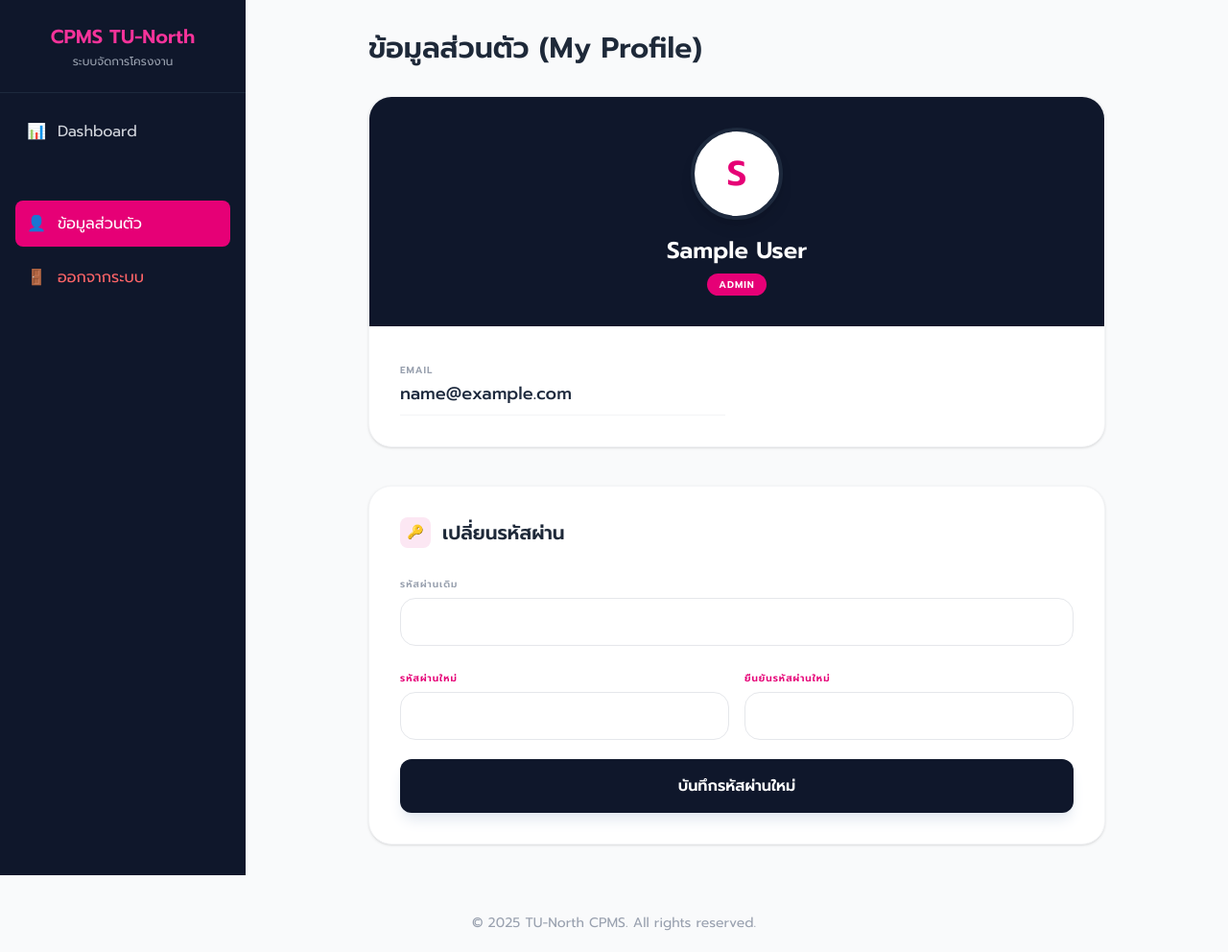
After one commit to NOGiTTiS/tunorth-cpms, a PHP site: page /tunorth-cpms/profile in a window 1280 px wide. The commit adds this page. Shown: the whole page at 96% size. Run offline with PHP 8.4, Linux system fonts and the light colour scheme; the visitor is signed in with stand-in values (Sample User, id 1); data that the repository does not hold is empty; some libraries are stand-ins or nearby versions.

Commit message:
UserProfile

```diff
--- /dev/null
+++ b/app/controllers/Profile.php
@@ -0,0 +1,45 @@
+<?php
+class Profile extends Controller {
+    public function __construct() {
+        $this->middleware();
+    }
+
+    public function index() {
+        $userModel = $this->model('User_model');
+        $user = $userModel->getUserById($_SESSION['user_id']);
+
+        $this->view('profile/index', ['user' => $user]);
+    }
+
+    public function update_password() {
+        $this->verifyCsrfToken();
+        if ($_SERVER['REQUEST_METHOD'] == 'POST') {
+            $userModel = $this->model('User_model');
+            $user = $userModel->getUserById($_SESSION['user_id']);
+
+            $old_pass = $_POST['old_password'];
+            $new_pass = $_POST['new_password'];
+            $confirm_pass = $_POST['confirm_password'];
+
+            // 1. Check Old Password
+            if (!password_verify($old_pass, $user['password'])) {
+                echo json_encode(['status' => 'error', 'message' => 'รหัสผ่านเดิมไม่ถูกต้อง']);
+                return;
+            }
+
+            // 2. Check Confirm Password
+            if ($new_pass !== $confirm_pass) {
+                echo json_encode(['status' => 'error', 'message' => 'รหัสผ่านใหม่ไม่ตรงกัน']);
+                return;
+            }
+
+            // 3. Update
+            if ($userModel->updatePassword($_SESSION['user_id'], $new_pass)) {
+                $this->model('Log_model')->log($_SESSION['user_id'], $_SESSION['user_role'], 'CHANGE_PASSWORD', 'เปลี่ยนรหัสผ่านสำเร็จ');
+                echo json_encode(['status' => 'success', 'message' => 'เปลี่ยนรหัสผ่านเรียบร้อยแล้ว']);
+            } else {
+                echo json_encode(['status' => 'error', 'message' => 'เกิดข้อผิดพลาดในการบันทึก']);
+            }
+        }
+    }
+}
--- a/app/models/User_model.php
+++ b/app/models/User_model.php
@@ -34,4 +34,17 @@ class User_model {
 
         return $stmt->execute();
     }
+
+    public function getUserById($id) {
+        $stmt = $this->db->prepare("SELECT * FROM " . $this->table . " WHERE id = :id");
+        $stmt->bindParam(':id', $id);
+        $stmt->execute();
+        return $stmt->fetch(PDO::FETCH_ASSOC);
+    }
+
+    public function updatePassword($id, $new_password) {
+        $hashed = password_hash($new_password, PASSWORD_DEFAULT);
+        $stmt = $this->db->prepare("UPDATE " . $this->table . " SET password = :pass WHERE id = :id");
+        return $stmt->execute([':pass' => $hashed, ':id' => $id]);
+    }
 }
--- /dev/null
+++ b/app/views/profile/index.php
@@ -0,0 +1,117 @@
+<?php require_once __DIR__ . '/../templates/header.php'; ?>
+
+<div class="flex min-h-screen bg-gray-50 font-prompt">
+    <?php include __DIR__ . '/../templates/sidebar.php'; ?>
+
+    <div class="flex-1 flex flex-col min-w-0 overflow-hidden">
+
+        <!-- Header Mobile -->
+        <header class="md:hidden bg-slate-900 text-white p-4 flex justify-between items-center sticky top-0 z-30 shadow-md">
+            <span class="font-bold text-pink-500 tracking-tight">My Profile</span>
+            <button onclick="toggleSidebar()" class="p-2 bg-slate-800 rounded-lg">
+                <svg class="w-6 h-6" fill="none" stroke="currentColor" viewBox="0 0 24 24"><path stroke-linecap="round" stroke-linejoin="round" stroke-width="2" d="M4 6h16M4 12h16m-7 6h7"></path></svg>
+            </button>
+        </header>
+
+        <main class="flex-1 p-4 md:p-8 overflow-y-auto">
+            <div class="max-w-3xl mx-auto">
+
+                <h2 class="text-3xl font-bold text-gray-800 mb-8">ข้อมูลส่วนตัว (My Profile)</h2>
+
+                <!-- User Info Card -->
+                <div class="bg-white rounded-3xl shadow-sm border border-gray-100 overflow-hidden mb-10">
+                    <div class="bg-slate-900 p-8 text-center">
+                        <div class="w-24 h-24 bg-white rounded-full mx-auto flex items-center justify-center text-4xl mb-4 shadow-lg border-4 border-slate-800">
+                             <!-- Initials -->
+                             <span class="font-bold text-pink-600"><?php echo mb_substr($data['user']['full_name'], 0, 1); ?></span>
+                        </div>
+                        <h3 class="text-2xl font-bold text-white"><?php echo htmlspecialchars($data['user']['full_name']); ?></h3>
+                        <span class="inline-block bg-pink-600 text-white text-[10px] px-3 py-1 rounded-full font-black uppercase tracking-widest mt-2">
+                            <?php echo $data['user']['role']; ?>
+                        </span>
+                    </div>
+                    <div class="p-8">
+                        <div class="grid grid-cols-1 md:grid-cols-2 gap-6">
+                            <div>
+                                <label class="text-[10px] font-black text-gray-400 uppercase tracking-widest">Email</label>
+                                <p class="text-slate-800 font-medium text-lg border-b border-gray-100 pb-2"><?php echo htmlspecialchars($data['user']['email']); ?></p>
+                            </div>
+                            <?php if($data['user']['role'] == 'STUDENT'): ?>
+                            <div>
+                                <label class="text-[10px] font-black text-gray-400 uppercase tracking-widest">Student ID</label>
+                                <p class="text-slate-800 font-medium text-lg border-b border-gray-100 pb-2"><?php echo htmlspecialchars($data['user']['student_id']); ?></p>
+                            </div>
+                            <div>
+                                <label class="text-[10px] font-black text-gray-400 uppercase tracking-widest">Room</label>
+                                <p class="text-slate-800 font-medium text-lg border-b border-gray-100 pb-2">ม.<?php echo htmlspecialchars($data['user']['room']); ?></p>
+                            </div>
+                            <?php endif; ?>
+                        </div>
+                    </div>
+                </div>
+
+                <!-- Change Password Form -->
+                <div class="bg-white rounded-3xl shadow-sm border border-gray-100 p-8">
+                    <h3 class="text-xl font-bold text-gray-800 mb-6 flex items-center">
+                        <span class="mr-3 bg-pink-100 text-pink-600 w-8 h-8 rounded-lg flex items-center justify-center text-sm">🔑</span>
+                        เปลี่ยนรหัสผ่าน
+                    </h3>
+
+                    <form id="changePassForm" class="space-y-5">
+                        <div>
+                            <label class="text-[10px] font-black text-gray-400 uppercase tracking-widest">รหัสผ่านเดิม</label>
+                            <input type="password" name="old_password" required class="w-full px-4 py-3 border border-gray-200 rounded-2xl focus:ring-2 focus:ring-pink-500 outline-none transition-all mt-1">
+                        </div>
+                        <div class="grid grid-cols-1 md:grid-cols-2 gap-4">
+                            <div>
+                                <label class="text-[10px] font-black text-gray-400 uppercase tracking-widest text-pink-600">รหัสผ่านใหม่</label>
+                                <input type="password" name="new_password" required class="w-full px-4 py-3 border border-gray-200 rounded-2xl focus:ring-2 focus:ring-pink-500 outline-none transition-all mt-1">
+                            </div>
+                            <div>
+                                <label class="text-[10px] font-black text-gray-400 uppercase tracking-widest text-pink-600">ยืนยันรหัสผ่านใหม่</label>
+                                <input type="password" name="confirm_password" required class="w-full px-4 py-3 border border-gray-200 rounded-2xl focus:ring-2 focus:ring-pink-500 outline-none transition-all mt-1">
+                            </div>
+                        </div>
+                        <button type="submit" class="w-full bg-slate-900 text-white py-4 rounded-xl font-bold hover:bg-slate-800 transition shadow-lg shadow-slate-200">บันทึกรหัสผ่านใหม่</button>
+                    </form>
+                </div>
+
+            </div>
+        </main>
+    </div>
+</div>
+
+<script>
+document.getElementById('changePassForm').addEventListener('submit', async (e) => {
+    e.preventDefault();
+
+    // Check match
+    const newP = e.target.new_password.value;
+    const confP = e.target.confirm_password.value;
+
+    if(newP !== confP) {
+        Swal.fire('Error', 'รหัสผ่านใหม่ไม่ตรงกัน', 'error');
+        return;
+    }
+
+    const formData = new FormData(e.target);
+    formData.append('csrf_token', document.querySelector('meta[name="csrf-token"]').getAttribute('content'));
+
+    Swal.fire({ title: 'กำลังบันทึก...', allowOutsideClick: false, didOpen: () => Swal.showLoading() });
+
+    try {
+        const res = await fetch(BASE_URL + '/profile/update_password', { method: 'POST', body: formData });
+        const result = await res.json();
+
+        if(result.status === 'success') {
+            Swal.fire('สำเร็จ', result.message, 'success').then(() => e.target.reset());
+        } else {
+            Swal.fire('ผิดพลาด', result.message, 'error');
+        }
+    } catch(err) {
+        Swal.fire('Error', 'ไม่สามารถติดต่อเซิร์ฟเวอร์ได้', 'error');
+    }
+});
+</script>
+
+<?php require_once __DIR__ . '/../templates/footer.php'; ?>
--- a/app/views/templates/sidebar.php
+++ b/app/views/templates/sidebar.php
@@ -61,7 +61,10 @@
             </a>
         <?php endif; ?>
 
-        <div class="pt-10">
+        <div class="pt-10 space-y-2">
+            <a href="<?php echo BASE_URL; ?>/profile" class="flex items-center p-3 hover:bg-slate-800 rounded-lg transition-all <?php echo (strpos($_SERVER['REQUEST_URI'], 'profile') !== false) ? 'bg-pink-600 text-white' : 'text-gray-300'; ?>">
+                <span class="mr-3">👤</span> ข้อมูลส่วนตัว
+            </a>
             <a href="<?php echo BASE_URL; ?>/auth/logout" class="flex items-center p-3 hover:bg-red-900/50 text-red-400 rounded-lg transition-all">
                 <span class="mr-3">🚪</span> ออกจากระบบ
             </a>
```
